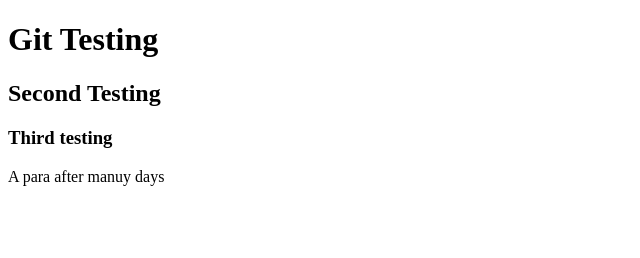
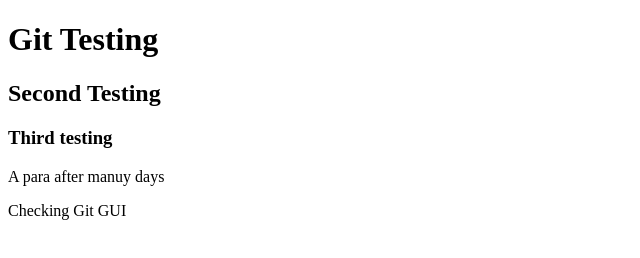
Before and after one commit to anniezh12/Bootstrap-course-june-2020, a plain HTML site: page index.html in a window 1280 px wide. Shown: the whole page, without its empty margins (0-640 px from the left). Drawn offline with Linux system fonts and the light colour scheme.

Commit message:
Testing Git GUI Signed-off-by: anniezh12 <aniqaelahi@yahoo.com>

```diff
--- a/index.html
+++ b/index.html
@@ -6,5 +6,6 @@
         <h2>Second Testing</h2>
         <h3>Third testing</h3>
         <p> A para after manuy days</p>
+        <p>Checking Git GUI </p>
     </boody>
 </html>
```
